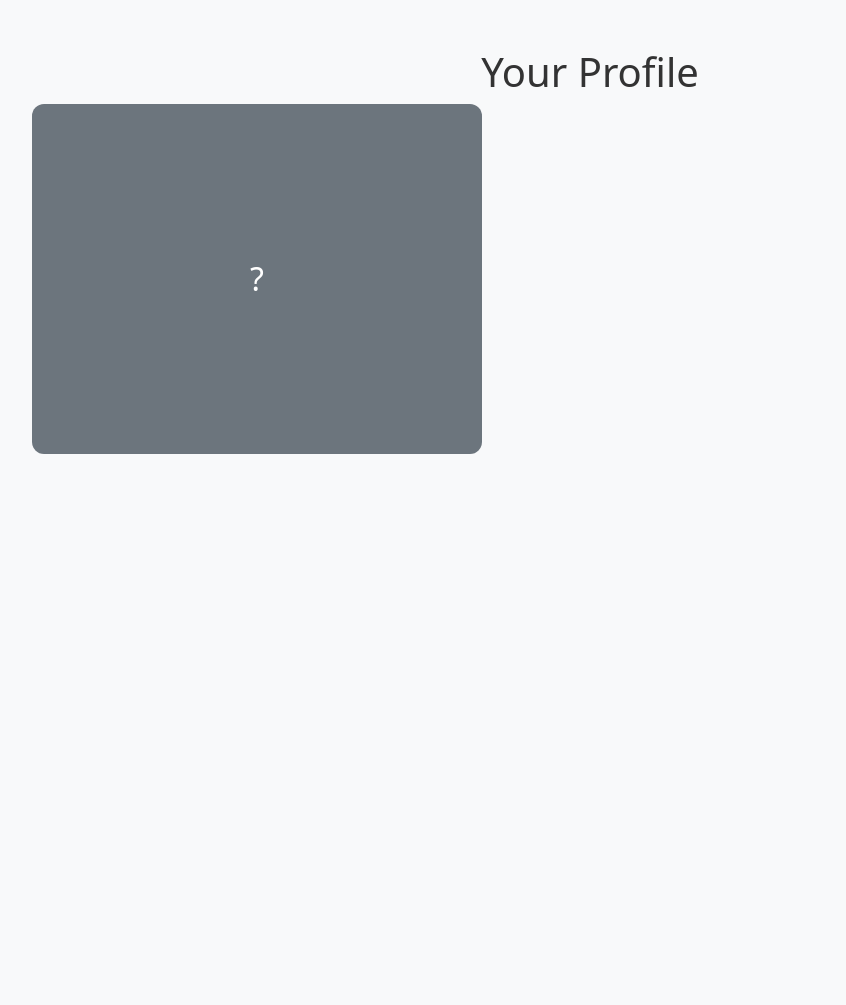
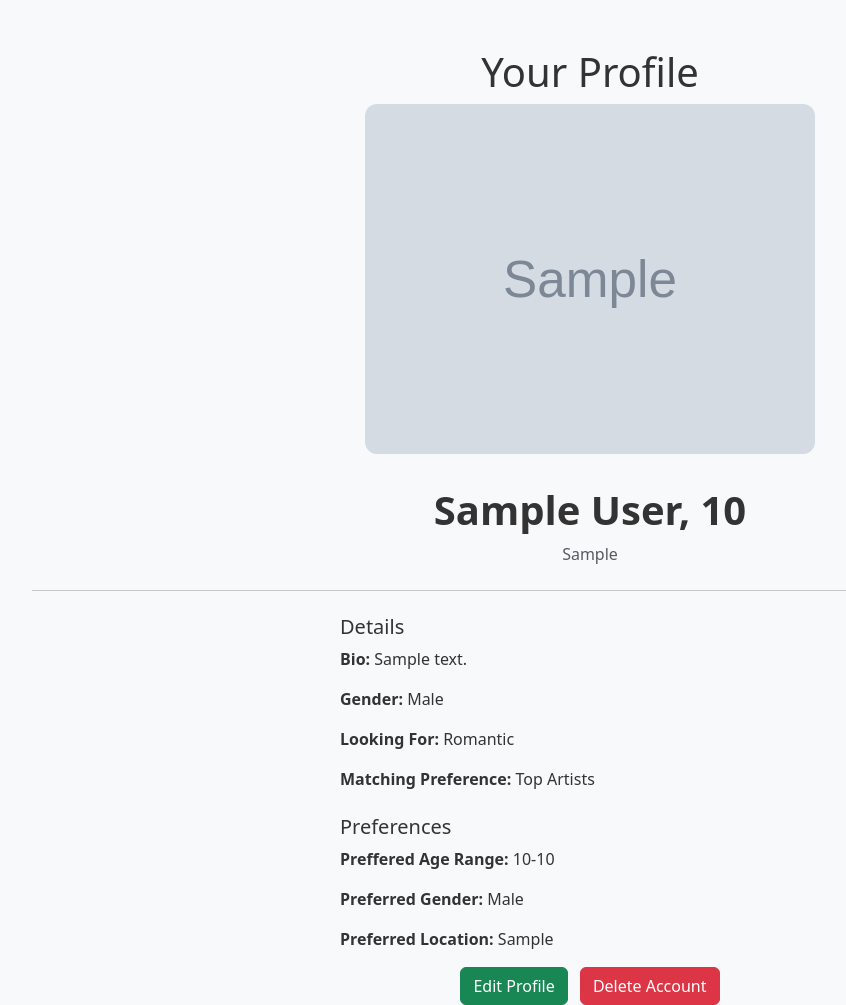
Before and after one commit to theresaaung/intune, a Django app: page /accounts/profile/ in a window 1280 px wide. Shown: the part 62-1067 px from the top of the page, without its empty margins (50-896 px from the left). Before the commit the page ends 516 px from the top, so only its background shows below. Run offline with Django 4.2, Linux system fonts and the light colour scheme; a user stored in the database is signed in; tables that the repository leaves empty hold one stand-in row (values such as "Sample post"); grey boxes marked "Sample" are stand-in pictures.

Commit message:
fixed profile to see details, added edit profile and delete account

```diff
--- a/accounts/templates/accounts/profile.html
+++ b/accounts/templates/accounts/profile.html
@@ -15,5 +15,23 @@
             ?
         </div>
     {% endif %}
+    <h1 class="fw-bold mt-3">
+        {{ profile.display_name }}, {{ profile.age }}
+    </h1>
+    <p class="text-muted">{{ profile.location }}</p>
+    <hr class="my-4">
+    <div class="text-start mx-auto" style="max-width: 500px;">
+        <h5 class="mt-4">Details</h5>
+        <p><strong>Bio:</strong> {{ profile.bio }}</p>
+        <p><strong>Gender:</strong> {{ profile.get_gender_display }}</p>
+        <p><strong>Looking For:</strong> {{ profile.get_looking_for_display }}</p>
+        <p><strong>Matching Preference:</strong> {{ profile.get_matching_preference_display }}</p>
+        <h5 class="mt-4">Preferences</h5>
+        <p><strong>Preffered Age Range:</strong> {{ profile.preferred_min_age }}-{{ profile.preferred_max_age }}</p>
+        <p><strong>Preferred Gender:</strong> {{ profile.get_preferred_gender_display }}</p>
+        <p><strong>Preferred Location:</strong> {{ profile.preferred_location }}</p>
+    </div>
+    <a href="{% url 'edit_profile' %}" class="btn btn-success me-2">Edit Profile</a>
+    <a href="{% url 'delete_account' %}" class="btn btn-danger">Delete Account</a>
 </div>
 {% endblock %}
--- a/accounts/urls.py
+++ b/accounts/urls.py
@@ -8,6 +8,8 @@
     path('login/', views.user_login, name='login'),
     path('logout/', views.user_logout, name='logout'),
     path('profile/', views.profile, name='profile'),
+    path('edit/', views.edit_profile, name='edit_profile'),
+    path('delete/', views.delete_account, name='delete_account'),
 ]
 
 if settings.DEBUG:
--- a/accounts/views.py
+++ b/accounts/views.py
@@ -3,6 +3,7 @@
 from django.contrib.auth import authenticate, login, logout
 from django.http import HttpResponse
 from django.contrib.auth.decorators import login_required
+from accounts.models import UserProfile
 
 # Create your views here.
 
@@ -59,6 +60,29 @@
 
 @login_required
 def profile(request):
+    profile = UserProfile.objects.get(user=request.user)
     return render(request, 'accounts/profile.html', {
         'profile': profile
     })
+
+@login_required
+def edit_profile(request):
+    profile = request.user.userprofile
+    if request.method == 'POST':
+        form = UserProfileForm(request.POST, request.FILES, instance=profile)
+        if form.is_valid():
+            form.save()
+            return redirect('profile')
+    else:
+        form = UserProfileForm(instance=profile)
+
+    return render(request, 'accounts/edit_profile.html', {'form': form})
+
+@login_required
+def delete_account(request):
+    if request.method == 'POST':
+        user = request.user
+        logout(request)
+        user.delete()
+        return redirect('home')
+    return render(request, 'accounts/delete_account.html')
```
Also changed, not shown: accounts/templates/accounts/delete_account.html (added, +15 -0 lines), accounts/templates/accounts/edit_profile.html (added, +16 -0 lines).
